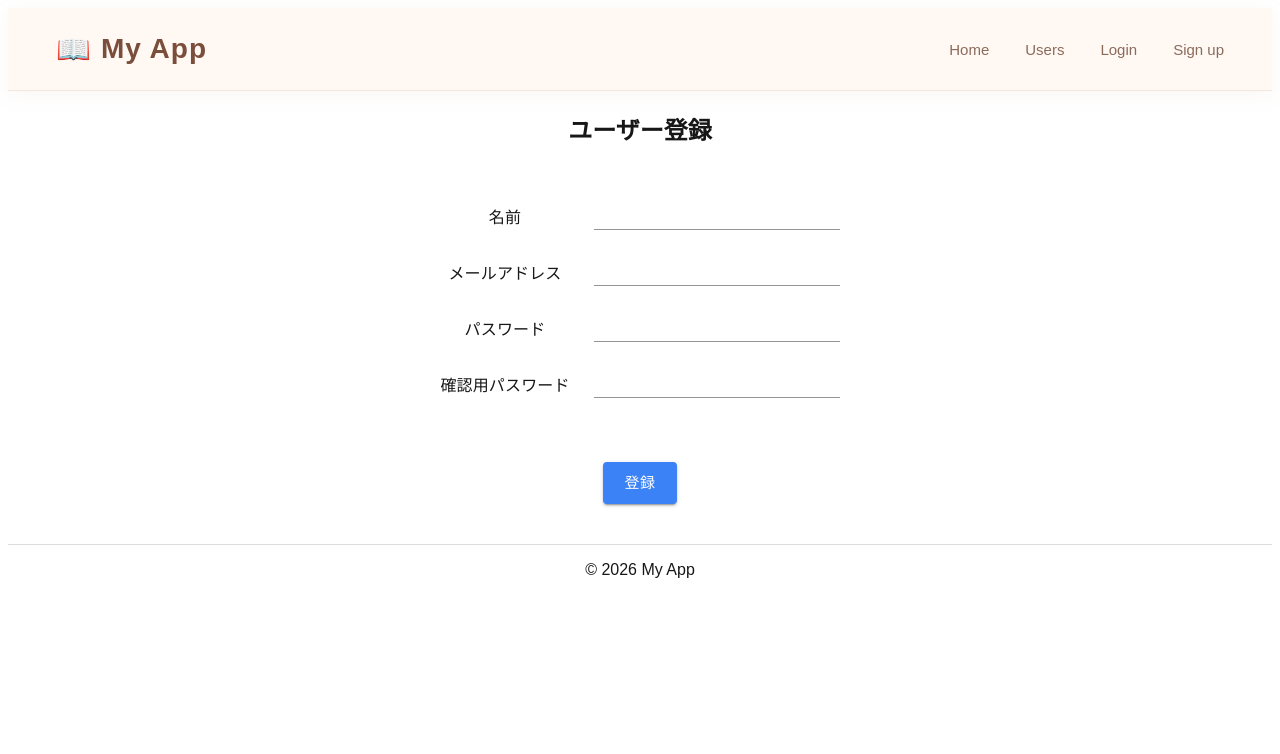
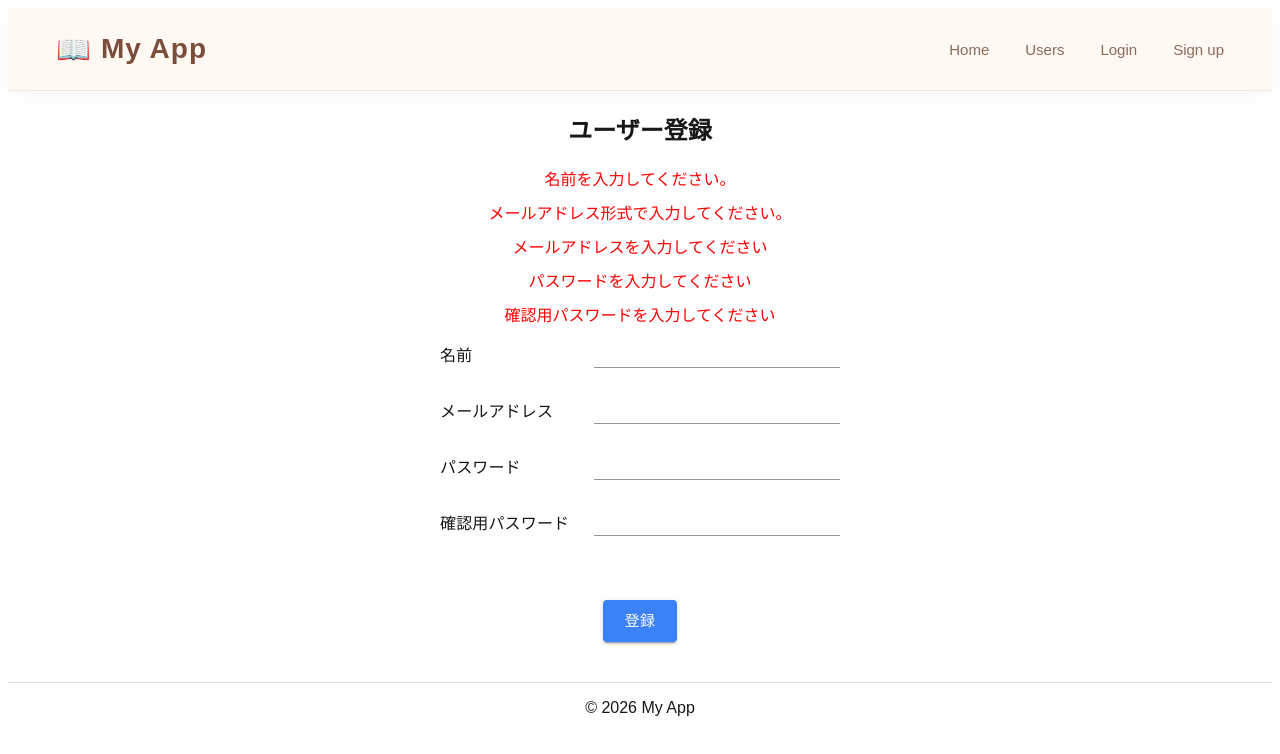
Before and after one commit to fukutaniryousuke/React-my-app, a Next.js app: page /users/registration in a window 1280 px wide. Both pictures are taken after a click on the button "登録". Shown: the top 754 px of the page. Built offline with nearby package versions, Linux system fonts and the light colour scheme; no server answers.

Commit message:
バリデーション

```diff
--- a/src/components/users/UserDetail/UserDetailContainer.tsx
+++ b/src/components/users/UserDetail/UserDetailContainer.tsx
@@ -3,10 +3,12 @@
 import { useEffect, useState } from "react";
 import UserDetailView from "./UserDetailView";
 import { API_BASE_URL } from "@/src/components/users/contents";
-import { User } from "../types";
+import { FormErrors, UserFormModel } from "../types";
 import { useParams, useRouter } from "next/navigation";
+import { z } from "zod";
 
 export default function UserDetailContainer() {
+  // パラメータ取得用ß
   const params = useParams();
   /**
    * ユーザーID
@@ -14,19 +16,63 @@ export default function UserDetailContainer() {
    * */
   const id = Number(params.id);
   // ユーザー情報保持用state
-  const [user, setUser] = useState<User>();
+  const [user, setUser] = useState<UserFormModel>();
+  // ユーザー情報保持用state
+  const [getUser, setGetUser] = useState<UserFormModel>();
   // 編集フラグ
   const [isEditUser, setIsEditUser] = useState(false);
+  // エラーメッセージ
+  const [errorMessages, setErrorMessages] = useState<FormErrors>({});
 
   const router = useRouter();
+
+  const userUpdateSchema = z.object({
+    name: z.string().min(1, "名前を入力してください。"),
+    email: z
+      .email("メールアドレス形式で入力してください。")
+      .min(1, "メールアドレスを入力してください。"),
+    password: z
+      .string()
+      .min(1, "パスワードを入力してください。")
+      .refine(
+        (value) => {
+          if (value.length === 0) {
+            return true;
+          }
+          return /^(?=.*[A-Za-z])(?=.*\d)[A-Za-z\d]+$/.test(value);
+        },
+        {
+          message: "パスワードは英字と数字を含めて入力してください。",
+        },
+      ),
+    confirmPassword: z
+      .string()
+      .min(1, "確認用パスワードを入力してください。")
+      .refine(
+        (value) => {
+          if (value.length === 0) {
+            return true;
+          }
+          return /^(?=.*[A-Za-z])(?=.*\d)[A-Za-z\d]+$/.test(value);
+        },
+        {
+          message: "パスワードは英字と数字を含めて入力してください。",
+        },
+      ),
+  });
 
   // 初回表示処理
   useEffect(() => {
     const fetchUser = async () => {
       const response = await fetch(`${API_BASE_URL}/users/${id}`);
       const data = await response.json();
-      setUser(data);
-
+      console.log(data);
+      const getData = {
+        ...data,
+        confirmPassword: "",
+      };
+      setUser(getData);
+      setGetUser(getData);
       setIsEditUser(false);
     };
     fetchUser();
@@ -38,11 +84,14 @@ export default function UserDetailContainer() {
 
   // 編集モード切り替え
   const changeIsEditUser = () => {
+    setErrorMessages({});
+    setUser(getUser);
     setIsEditUser(true);
   };
 
   // 入力内容更新
   const handleOnChange = (e: React.ChangeEvent<HTMLInputElement>) => {
+    setErrorMessages({});
     setUser({
       ...user,
       [e.target.name]: e.target.value,
@@ -51,6 +100,25 @@ export default function UserDetailContainer() {
 
   // ユーザー更新処理
   const handleUpdateUser = async () => {
+    setErrorMessages({});
+    const result = userUpdateSchema.safeParse(user);
+    const errors: FormErrors = {};
+
+    if (user.password !== user.confirmPassword) {
+      errors["confirmPassword"] = "パスワードと確認用パスワードが一致しません";
+    }
+    if (!result.success) {
+      result.error.issues.forEach((issue) => {
+        // as keyof FormErrorsはpathをキーとして扱うよという意味
+        const field = issue.path[0] as keyof FormErrors;
+        errors[field] = issue.message;
+      });
+    }
+
+    if (Object.keys(errors).length > 0) {
+      setErrorMessages(errors);
+      return;
+    }
     await fetch(`${API_BASE_URL}/users/${id}`, {
       method: "PUT",
       headers: { "Content-Type": "application/json" },
@@ -62,9 +130,15 @@ export default function UserDetailContainer() {
   };
 
   // 戻るボタン押下
+  const handleBack = () => {
+    setIsEditUser(false);
+    router.push("/users");
+  };
+
+  // キャンセルボタン押下
   const handleCancel = () => {
     setIsEditUser(false);
-    router.push("/users");
+    setUser(getUser);
   };
 
   return (
@@ -75,6 +149,8 @@ export default function UserDetailContainer() {
       handleUpdateUser={handleUpdateUser}
       handleOnChange={handleOnChange}
       handleCancel={handleCancel}
+      errorMessages={errorMessages}
+      handleBack={handleBack}
     />
   );
 }
--- a/src/components/users/UserRegistration/UserRegistrationContainer.tsx
+++ b/src/components/users/UserRegistration/UserRegistrationContainer.tsx
@@ -2,28 +2,60 @@
 
 import { useState } from "react";
 import UserRegistrationView from "./UserRegistrationView";
-import { CreateUser } from "../types";
+import { UserFormModel } from "../types";
 import { API_BASE_URL } from "../contents";
 import { useRouter } from "next/navigation";
+import { z } from "zod";
 
 export default function UserRegistrationContainer() {
   // ルーター
   const router = useRouter();
 
   // エラーメッセージ用
-  const [message, setMessage] = useState<string>();
+  const [messages, setMessages] = useState<string[]>([]);
 
   // ユーザ情報
-  const [user, setUser] = useState<CreateUser>({
+  const [user, setUser] = useState<UserFormModel>({
     name: "",
     email: "",
     password: "",
     confirmPassword: "",
   });
 
+  const RegistrationSchema = z.object({
+    name: z.string().min(1, "名前を入力してください。"),
+    email: z
+      .email("メールアドレス形式で入力してください。")
+      .min(1, "メールアドレスを入力してください"),
+    password: z
+      .string()
+      .min(1, "パスワードを入力してください")
+      .refine(
+        (value) => {
+          if (value.length === 0) {
+            return true;
+          }
+          return /^(?=.*[A-Za-z])(?=.*\d)[A-Za-z\d]+$/.test(value);
+        },
+        { message: "パスワードは英字と数字を含めて入力してください。" },
+      ),
+    confirmPassword: z
+      .string()
+      .min(1, "確認用パスワードを入力してください")
+      .refine(
+        (value) => {
+          if (value.length === 0) {
+            return true;
+          }
+          return /^(?=.*[A-Za-z])(?=.*\d)[A-Za-z\d]+$/.test(value);
+        },
+        { message: "パスワードは英字と数字を含めて入力してください。" },
+      ),
+  });
+
   // ユーザ情報を監視
   const handleOnChange = (e: React.ChangeEvent<HTMLInputElement>) => {
-    setMessage("");
+    setMessages([]);
     setUser({
       ...user,
       [e.target.name]: e.target.value,
@@ -32,8 +64,22 @@ export default function UserRegistrationContainer() {
 
   // ユーザ登録
   const handleUserCreate = async () => {
+    const newMessages: string[] = [];
+    // パスワードと確認用パスワードが一致するか
     if (user.password !== user.confirmPassword) {
-      setMessage("パスワードと確認用パスワードが一致しません。");
+      newMessages.push("パスワードと確認用パスワードが一致しません。");
+    }
+    const result = RegistrationSchema.safeParse(user);
+    // 入力エラーチェック
+    if (!result.success) {
+      const errorMessages = result.error.issues.map((issue) => {
+        return issue.message;
+      });
+      newMessages.push(...errorMessages);
+    }
+    setMessages([...newMessages]);
+    // エラーがあれば処理を終了する
+    if (newMessages.length !== 0) {
       return;
     }
     await fetch(`${API_BASE_URL}/users`, {
@@ -52,7 +98,7 @@ export default function UserRegistrationContainer() {
   return (
     <UserRegistrationView
       user={user}
-      message={message}
+      messages={messages}
       handleOnChange={handleOnChange}
       handleUserCreate={handleUserCreate}
     />
--- a/src/components/users/UserRegistration/UserRegistrationView.module.scss
+++ b/src/components/users/UserRegistration/UserRegistrationView.module.scss
@@ -1,12 +1,12 @@
 .container {
   display: flex;
   align-items: center;
-  text-align: center;
   flex-direction: column;
 }
 
 .errorMassage {
   color: red;
+  margin-bottom: 10px;
 }
 
 .formWrapper {
--- a/src/components/users/UserRegistration/UserRegistrationView.tsx
+++ b/src/components/users/UserRegistration/UserRegistrationView.tsx
@@ -1,25 +1,30 @@
 import { Box, Button, TextField, Typography } from "@mui/material";
 import { ButtonTextEnum, TitleTextEnum } from "../contents";
 import styles from "./UserRegistrationView.module.scss";
-import { CreateUser } from "../types";
+import { UserFormModel } from "../types";
 
 type Props = {
-  user: CreateUser;
-  message: string | undefined;
+  user: UserFormModel;
+  messages: string[];
   handleOnChange: (e: React.ChangeEvent<HTMLInputElement>) => void;
   handleUserCreate: () => Promise<void>;
 };
 
 export default function UserRegistrationView({
   user,
-  message,
+  messages,
   handleOnChange,
   handleUserCreate,
 }: Props) {
   return (
     <div className={styles.container}>
       <h2>{TitleTextEnum.USER_REGISTRATION}</h2>
-      <p className={styles.errorMassage}>{message}</p>
+      {messages?.map((message, index) => (
+        <span key={index} className={styles.errorMassage}>
+          {message}
+        </span>
+      ))}
+
       <div className={styles.formWrapper}>
         {/* 名前 */}
         <Box
```
Also changed, not shown: src/components/users/UserDetail/UserDetailView.module.scss (+6 -2 lines), src/components/users/UserDetail/UserDetailView.tsx (+46 -8 lines), src/components/users/types.ts (+8 -1 lines).
